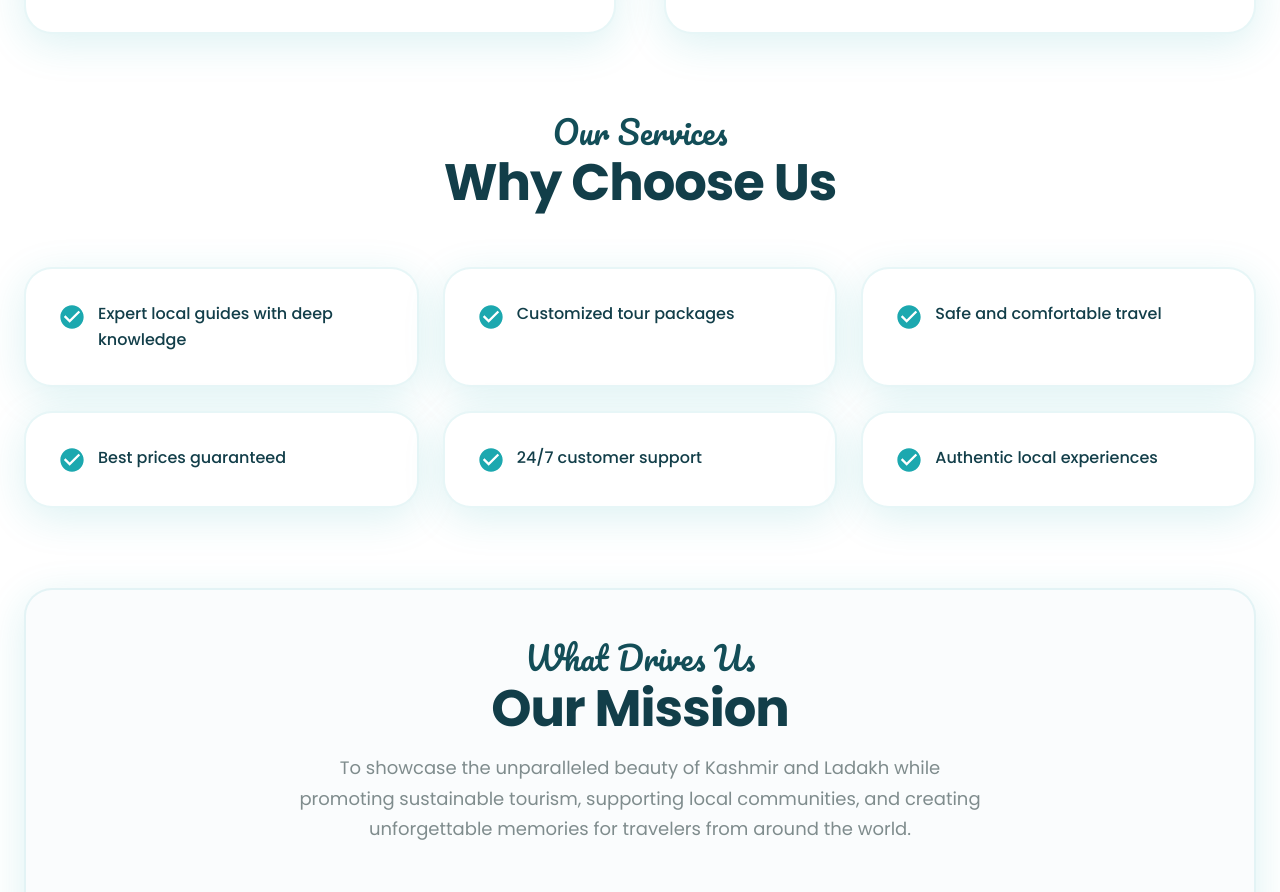
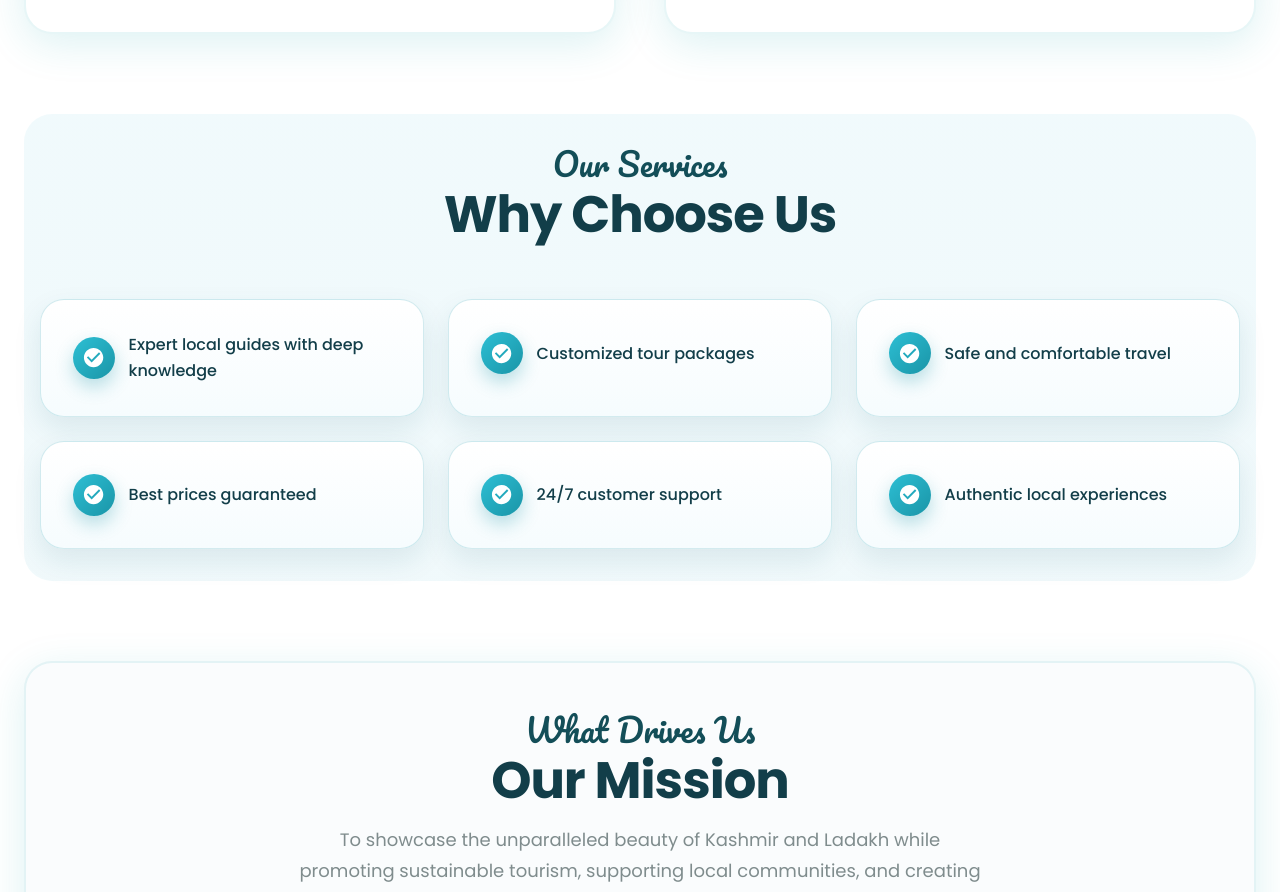
Before and after one commit to AadilJabar19/sereneValleyTours, a React (Vite) app in the folder frontend/: page /about in a window 1280 px wide. Shown: the part 1295-2187 px from the top of the page. Built offline with nearby package versions, Linux system fonts and the light colour scheme.

Commit message:
Update: home page carousel scroll

```diff
--- a/frontend/src/components/StackedCarousel.jsx
+++ b/frontend/src/components/StackedCarousel.jsx
@@ -1,4 +1,4 @@
-import { useState } from 'react';
+import { useRef, useState } from 'react';
 import { Link } from 'react-router-dom';
 import { Box, Container, Typography, Chip, Button } from '@mui/material';
 
@@ -13,6 +13,9 @@ const StackedCarousel = ({
 }) => {
   const [activeCategory, setActiveCategory] = useState(categories[0]);
   const [currentIndex, setCurrentIndex] = useState(0);
+  const touchStartRef = useRef({ x: null, y: null });
+  const pointerStartRef = useRef({ x: null, y: null, pointerId: null });
+  const wheelLockRef = useRef(0);
 
   const filteredItems = items.filter(
     (item) => activeCategory === 'All' || item.category === activeCategory
@@ -118,6 +121,93 @@ const StackedCarousel = ({
     setCurrentIndex((prev) => (prev - 1 + total) % total);
   };
 
+  const handleTouchStart = (event) => {
+    const firstTouch = event.touches?.[0];
+    if (!firstTouch) return;
+    touchStartRef.current = { x: firstTouch.clientX, y: firstTouch.clientY };
+  };
+
+  const handleTouchEnd = (event) => {
+    const start = touchStartRef.current;
+    const endTouch = event.changedTouches?.[0];
+    touchStartRef.current = { x: null, y: null };
+
+    if (!endTouch || start.x === null || start.y === null) return;
+
+    const deltaX = endTouch.clientX - start.x;
+    const deltaY = endTouch.clientY - start.y;
+    const horizontalThreshold = 40;
+    const verticalThreshold = 30;
+
+    if (Math.abs(deltaX) < horizontalThreshold || Math.abs(deltaX) < Math.abs(deltaY) + verticalThreshold) {
+      return;
+    }
+
+    if (deltaX < 0) {
+      handleNext();
+      return;
+    }
+
+    handlePrev();
+  };
+
+  const handlePointerDown = (event) => {
+    if (event.pointerType === 'mouse' && event.button !== 0) return;
+    pointerStartRef.current = {
+      x: event.clientX,
+      y: event.clientY,
+      pointerId: event.pointerId,
+    };
+  };
+
+  const handlePointerUp = (event) => {
+    const start = pointerStartRef.current;
+    pointerStartRef.current = { x: null, y: null, pointerId: null };
+
+    if (start.x === null || start.y === null) return;
+    if (start.pointerId !== null && event.pointerId !== start.pointerId) return;
+
+    const deltaX = event.clientX - start.x;
+    const deltaY = event.clientY - start.y;
+    const horizontalThreshold = 40;
+    const verticalThreshold = 30;
+
+    if (Math.abs(deltaX) < horizontalThreshold || Math.abs(deltaX) < Math.abs(deltaY) + verticalThreshold) {
+      return;
+    }
+
+    if (deltaX < 0) {
+      handleNext();
+      return;
+    }
+
+    handlePrev();
+  };
+
+  const handlePointerCancel = () => {
+    pointerStartRef.current = { x: null, y: null, pointerId: null };
+  };
+
+  const handleWheel = (event) => {
+    if (!hasItems) return;
+
+    const isHorizontalIntent = Math.abs(event.deltaX) > 20 && Math.abs(event.deltaX) > Math.abs(event.deltaY);
+    if (!isHorizontalIntent) return;
+
+    const now = Date.now();
+    if (now - wheelLockRef.current < 350) return;
+
+    event.preventDefault();
+    wheelLockRef.current = now;
+
+    if (event.deltaX > 0) {
+      handleNext();
+      return;
+    }
+
+    handlePrev();
+  };
+
   return (
     <Box sx={{ py: 0, bgcolor: 'transparent', overflow: 'hidden' }}>
       <Container maxWidth="lg">
@@ -194,7 +284,14 @@ const StackedCarousel = ({
             position: 'relative',
             height: { xs: 420, md: 500 },
             userSelect: 'none',
+            touchAction: 'pan-y pinch-zoom',
           }}
+          onTouchStart={handleTouchStart}
+          onTouchEnd={handleTouchEnd}
+          onPointerDown={handlePointerDown}
+          onPointerUp={handlePointerUp}
+          onPointerCancel={handlePointerCancel}
+          onWheel={handleWheel}
         >
           {filteredItems.map((item, index) => {
             const pos = getCardPosition(index);
--- a/frontend/src/pages/About.jsx
+++ b/frontend/src/pages/About.jsx
@@ -82,7 +82,15 @@ const About = () => {
             </Grid>
           </Grid>
 
-          <Box sx={{ mt: 10 }}>
+          <Box
+            sx={{
+              mt: 10,
+              py: { xs: 3, md: 4 },
+              px: { xs: 1, md: 2 },
+              borderRadius: '28px',
+              background: 'linear-gradient(180deg, rgba(235,248,251,0.72) 0%, rgba(227,244,248,0.52) 100%)',
+            }}
+          >
             <SectionHeader
               subtitle="Our Services"
               title="Why Choose Us"
@@ -91,9 +99,38 @@ const About = () => {
             <Grid container spacing={3}>
               {features.map((feature, index) => (
                 <Grid item xs={12} sm={6} md={4} key={index}>
-                  <Card sx={{ height: '100%', p: 1 }}>
-                    <CardContent sx={{ display: 'flex', alignItems: 'flex-start', gap: 1.5, p: 3 }}>
-                      <CheckCircleIcon sx={{ color: 'primary.main', fontSize: '1.75rem', mt: 0.2 }} />
+                  <Card
+                    sx={{
+                      height: '100%',
+                      p: 1,
+                      borderRadius: '24px',
+                      border: '1px solid rgba(71, 171, 187, 0.24)',
+                      background: 'linear-gradient(180deg, #FFFFFF 0%, #F6FCFE 100%)',
+                      boxShadow: '0 12px 28px rgba(18, 89, 103, 0.1)',
+                      transition: 'transform 0.25s ease, box-shadow 0.25s ease, border-color 0.25s ease',
+                      '&:hover': {
+                        transform: 'translateY(-4px)',
+                        boxShadow: '0 20px 36px rgba(18, 89, 103, 0.15)',
+                        borderColor: 'rgba(39, 184, 205, 0.45)',
+                      },
+                    }}
+                  >
+                    <CardContent sx={{ display: 'flex', alignItems: 'center', gap: 1.7, p: 3 }}>
+                      <Box
+                        sx={{
+                          width: 42,
+                          height: 42,
+                          borderRadius: '50%',
+                          background: 'linear-gradient(135deg, #2DBFD4 0%, #1A95A7 100%)',
+                          display: 'flex',
+                          alignItems: 'center',
+                          justifyContent: 'center',
+                          flexShrink: 0,
+                          boxShadow: '0 8px 18px rgba(26,149,167,0.3)',
+                        }}
+                      >
+                        <CheckCircleIcon sx={{ color: '#FFFFFF', fontSize: '1.45rem' }} />
+                      </Box>
                       <Typography variant="body1" sx={{ fontWeight: 500, color: '#123E49', fontSize: '1rem', lineHeight: 1.6 }}>
                         {feature}
                       </Typography>
```
